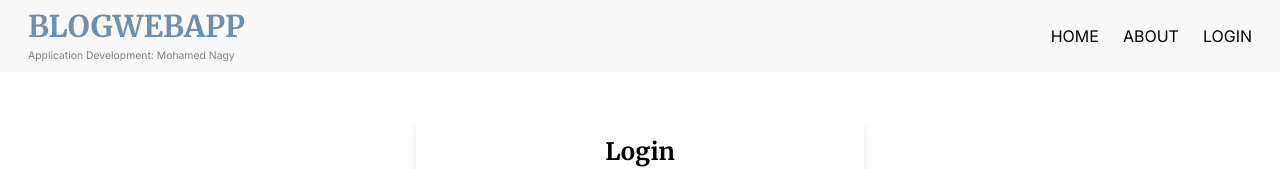
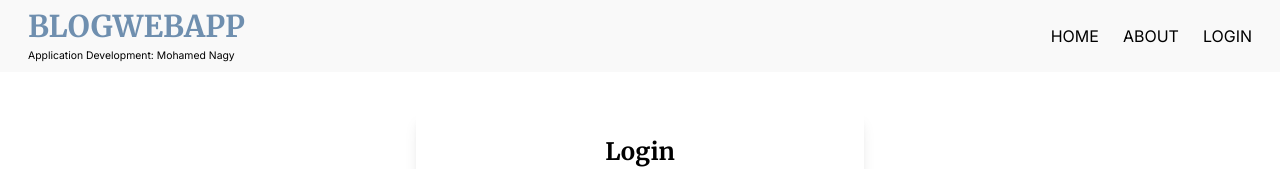
Before and after one commit to devmonagy/blogwebappdev, a React (Create React App) app in the folder client/: page /login in a window 1280 px wide. Shown: the top 169 px of the page. Built offline with nearby package versions, Linux system fonts and the light colour scheme.

Commit message:
CSS Change

```diff
--- a/client/src/components/Header.tsx
+++ b/client/src/components/Header.tsx
@@ -17,7 +17,7 @@ const Header: React.FC<HeaderProps> = ({ isAuthenticated }) => {
               BLOGWEBAPP
             </Link>
           </h1>
-          <p className="text-xxs text-secondaryText mt-1">
+          <p className="text-xxs text-primaryText mt-1">
             Application Development: Mohamed Nagy
           </p>
         </div>
--- a/client/src/pages/Home.tsx
+++ b/client/src/pages/Home.tsx
@@ -82,9 +82,9 @@ const Home: React.FC = () => {
                 className="flex flex-row items-center p-4 rounded shadow-sm bg-white cursor-pointer hover:shadow-lg transition-shadow"
               >
                 <div className="flex-1">
-                  <h3 className="text-sm sm:text-xl font-semibold">
+                  <h2 className="text-sm sm:text-lg font-semibold">
                     {post.title}
-                  </h3>
+                  </h2>
                   <p className="text-xs sm:text-sm text-gray-500 mb-2">
                     Category: {post.category} | Author: {post.author.firstName}
                   </p>
```
